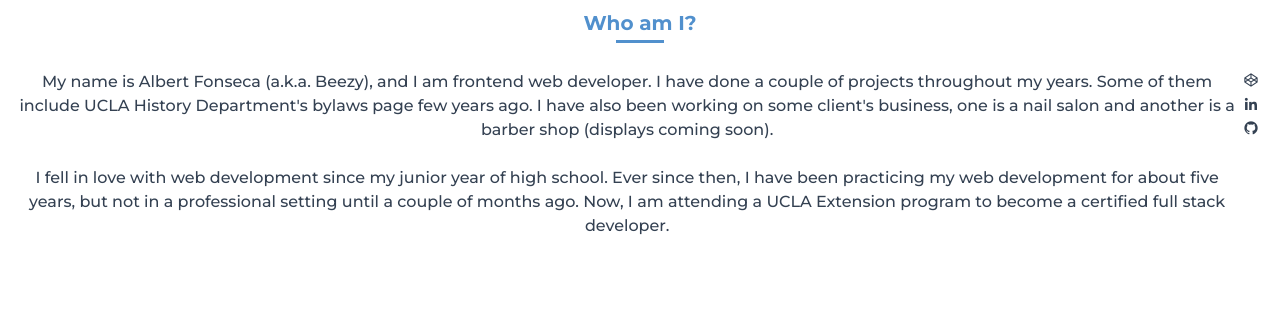
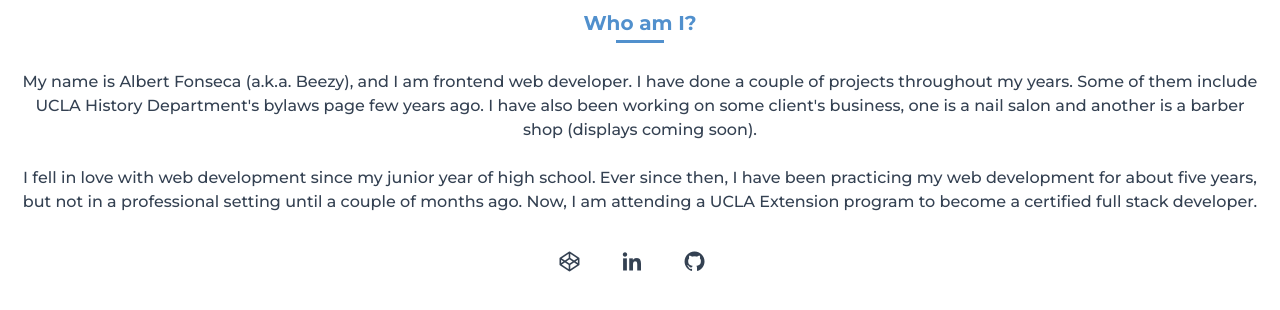
Before and after one commit to AlbertRyanFonseca/Beezy-Portfolio, a plain HTML site: page index.html in a window 1280 px wide. Shown: the part 1927-2237 px from the top of the page. Before the commit the page ends 2181 px from the top, so only its background shows below. Drawn offline with nearby package versions, Linux system fonts and the light colour scheme.

Commit message:
Styled the about me section

```diff
--- a/assets/css/style.css
+++ b/assets/css/style.css
@@ -222,8 +222,21 @@ img {
 
 .about-container {
   display: flex;
+  flex-direction: column;
   text-align: center;
   margin: 1rem;
+  justify-content: center;
+  align-items: center;
+}
+
+.social-icons {
+  font-size: 1.5rem;
+  margin: 2rem;
+  letter-spacing: 1rem;
+}
+
+.social-icon:hover {
+  color: var(--accent-color);
 }
 
 @media screen and (min-width: 576px) {
```
